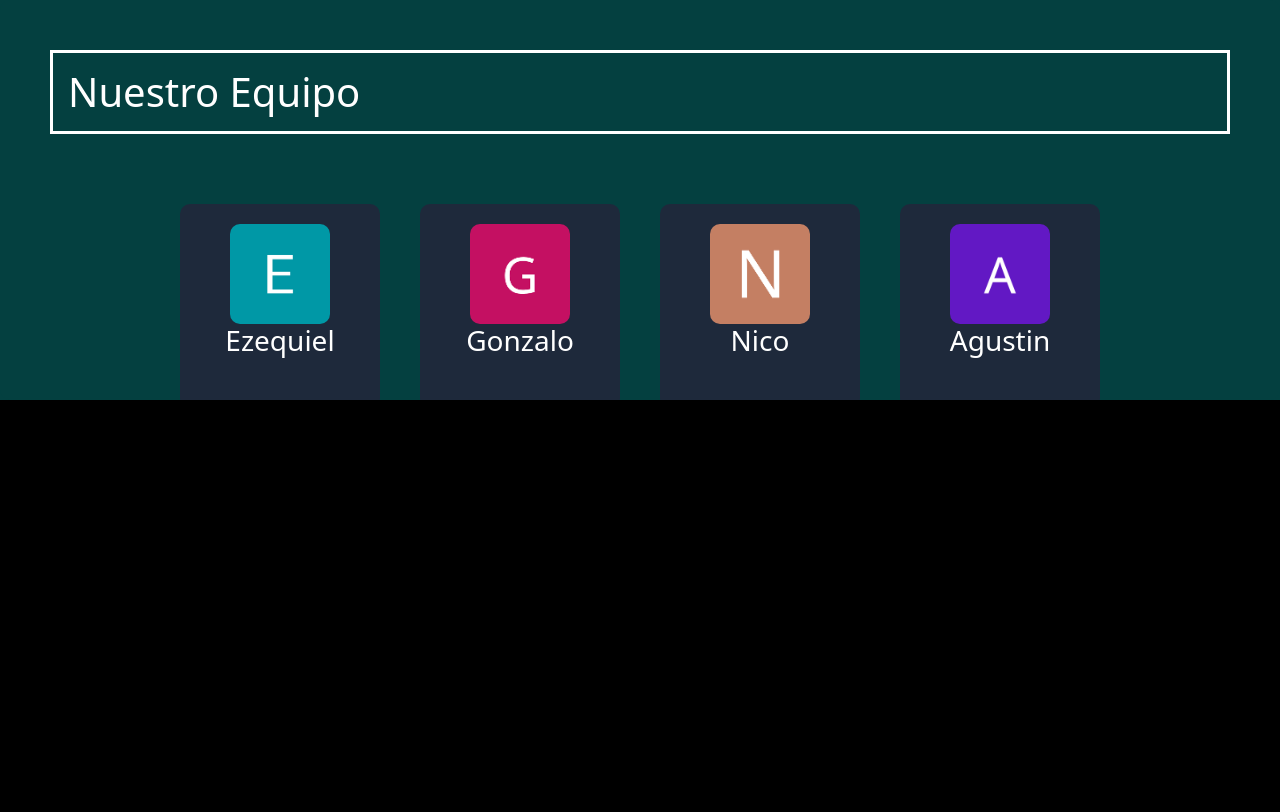
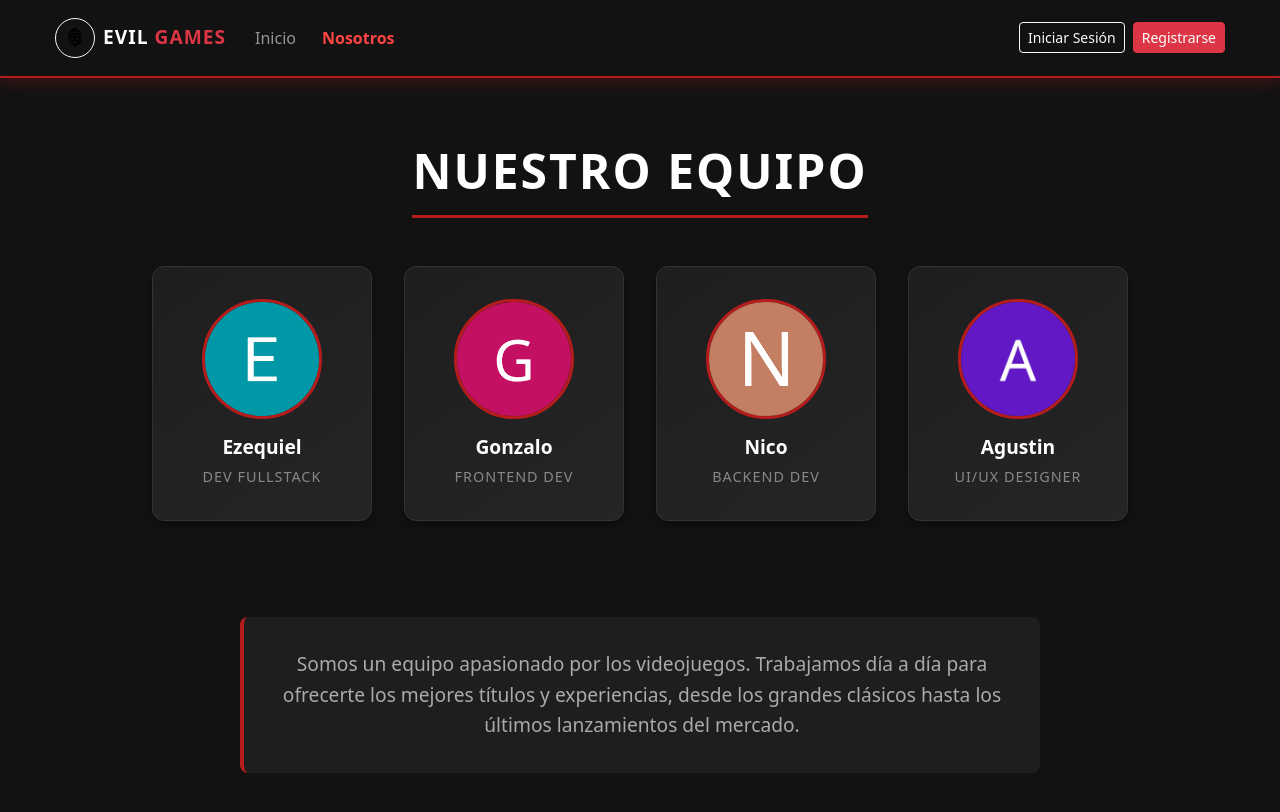
Before and after one commit to Gonza012/proyecto-base-404-devs, a React (Vite) app: page /Aboutus in a window 1280 px wide. Shown: the top 812 px of the page. Built offline with nearby package versions, Linux system fonts and the light colour scheme.

Commit message:
terminando arreglos visuales: navbar, admin

```diff
--- a/src/App.jsx
+++ b/src/App.jsx
@@ -7,10 +7,12 @@ import Register from "./pages/register/register";
 import Aboutus from "./pages/aboutus/aboutus";
 import { BrowserRouter, Route, Routes } from "react-router";
 import Home from "./pages/home/home";
+import CustomNavbar from "./components/navbar/navbar";
 
 function App() {
   return (
     <BrowserRouter>
+      <CustomNavbar />
       <Routes>
         <Route path="/" element={<Home />} />
         <Route
--- /dev/null
+++ b/src/components/navbar/navbar.css
@@ -0,0 +1,43 @@
+.evil-navbar {
+  background-color: #121212 !important;
+  border-bottom: 2px solid #b71c1c;
+  box-shadow: 0 4px 15px rgba(183, 28, 28, 0.3);
+  padding: 0.8rem 1rem;
+}
+
+.brand-text {
+  font-weight: 800;
+  letter-spacing: 1px;
+  font-size: 1.2rem;
+  color: white;
+}
+
+.nav-link {
+  font-weight: 500;
+  transition: all 0.3s ease;
+  margin: 0 5px;
+}
+
+.nav-link:hover {
+  color: #ff4444 !important;
+  text-shadow: 0 0 8px rgba(255, 68, 68, 0.6);
+}
+
+.nav-link.active {
+  color: #ff4444 !important;
+  font-weight: bold;
+}
+
+.user-dropdown {
+  border: 1px solid #333;
+}
+
+@media (max-width: 991px) {
+  .navbar-collapse {
+    background-color: #121212;
+    padding: 1rem;
+    border-radius: 0 0 10px 10px;
+    position: relative;
+    z-index: 1000;
+  }
+}
--- /dev/null
+++ b/src/components/navbar/navbar.jsx
@@ -0,0 +1,109 @@
+import { useEffect, useState } from "react";
+import { Navbar, Container, Nav, Button, Dropdown } from "react-bootstrap";
+import { Link, NavLink, useNavigate, useLocation } from "react-router-dom";
+import logo from "../../assets/img/lgopngegnegro.png";
+import "./navbar.css";
+
+function CustomNavbar() {
+  const [currentUser, setCurrentUser] = useState(null);
+  const navigate = useNavigate();
+  const location = useLocation();
+
+  useEffect(() => {
+    const user = JSON.parse(localStorage.getItem("currentUser"));
+    setCurrentUser(user);
+  }, [location]);
+
+  const handleLogout = () => {
+    localStorage.removeItem("currentUser");
+    localStorage.removeItem("isAdmin");
+    setCurrentUser(null);
+    navigate("/login");
+  };
+
+  return (
+    <Navbar expand="lg" className="evil-navbar" variant="dark" sticky="top">
+      <Container>
+        <Navbar.Brand
+          as={Link}
+          to="/"
+          className="d-flex align-items-center gap-2"
+        >
+          <img
+            src={logo}
+            alt="Evil Games Logo"
+            width="40"
+            height="40"
+            className="d-inline-block align-top rounded-circle border border-light"
+          />
+          <span className="brand-text">
+            EVIL <span className="text-danger">GAMES</span>
+          </span>
+        </Navbar.Brand>
+
+        <Navbar.Toggle aria-controls="basic-navbar-nav" />
+
+        <Navbar.Collapse id="basic-navbar-nav">
+          <Nav className="me-auto">
+            <NavLink to="/" className="nav-link">
+              Inicio
+            </NavLink>
+            <NavLink to="/aboutus" className="nav-link">
+              Nosotros
+            </NavLink>
+
+            {currentUser && currentUser.role === "admin" && (
+              <NavLink
+                to="/AdminPanel"
+                className="nav-link text-warning fw-bold"
+              >
+                ⚡ Panel Admin
+              </NavLink>
+            )}
+          </Nav>
+
+          <Nav className="align-items-center gap-2">
+            {!currentUser ? (
+              <>
+                <Link to="/login">
+                  <Button variant="outline-light" size="sm">
+                    Iniciar Sesión
+                  </Button>
+                </Link>
+                <Link to="/register">
+                  <Button variant="danger" size="sm">
+                    Registrarse
+                  </Button>
+                </Link>
+              </>
+            ) : (
+              <Dropdown align="end">
+                <Dropdown.Toggle
+                  variant="dark"
+                  id="dropdown-basic"
+                  className="d-flex align-items-center gap-2 user-dropdown"
+                >
+                  <span>👤 {currentUser.username}</span>
+                </Dropdown.Toggle>
+
+                <Dropdown.Menu variant="dark">
+                  {currentUser.role === "admin" && (
+                    <Dropdown.Item as={Link} to="/admin">
+                      Gestionar Juegos
+                    </Dropdown.Item>
+                  )}
+                  <Dropdown.Divider />
+                  <Dropdown.Item onClick={handleLogout} className="text-danger">
+                    Cerrar Sesión 🚪
+                  </Dropdown.Item>
+                </Dropdown.Menu>
+              </Dropdown>
+            )}
+          </Nav>
+        </Navbar.Collapse>
+      </Container>
+    </Navbar>
+  );
+}
+
+export default CustomNavbar;
--- a/src/pages/aboutus/aboutUs.css
+++ b/src/pages/aboutus/aboutUs.css
@@ -3,41 +3,44 @@
   margin: 0;
   box-sizing: border-box;
 }
-
-body {
-    background-color: #044040;
+.nosotros-section {
+  background-color: #121212;
+  color: #e0e0e0;
+  padding: 4rem 2rem;
+  min-height: 80vh;
+  display: flex;
+  flex-direction: column;
+  align-items: center;
+  text-align: center;
 }
 
-.nosotros {
-    padding: 50px;
-    background-color: #044040;
-    color: white;
-    height: 400px;
-    border-radius: 10px;
+.titulo-equipo {
+  font-size: 3rem;
+  font-weight: 800;
+  color: #fff;
+  text-transform: uppercase;
+  margin-bottom: 3rem;
+  padding-bottom: 1rem;
+  border-bottom: 3px solid #b71c1c;
+  letter-spacing: 2px;
 }
 
 .team-container {
   display: flex;
-    gap: 40px;
+  gap: 2rem;
   flex-wrap: wrap;
-    align-items: center;
   justify-content: center;
+  margin-bottom: 4rem;
 }
 
-.member-card:hover {
-transform: scale(1.05);
-transition: 0.3s;
-box-shadow: 0 0 15px #22c55e;
+.texto-descripcion {
+  max-width: 800px;
+  font-size: 1.2rem;
+  line-height: 1.6;
+  color: #aaa;
+  margin-top: 2rem;
+  background: #1e1e1e;
+  padding: 2rem;
+  border-radius: 8px;
+  border-left: 4px solid #b71c1c;
 }
-
-.titulo-equipo {
-    margin-bottom: 70px;
-    border: solid;
-    height: 100px;
-    padding: 15px;
-}
-
-p {
-    font-size: 25px;
-    margin-top: 30px;
-}
--- a/src/pages/aboutus/aboutus.jsx
+++ b/src/pages/aboutus/aboutus.jsx
@@ -1,5 +1,4 @@
 import "./aboutUs.css";
-import "./member-card.css";
 import MemberCard from "./member-card";
 import A from "../../assets/Agustin-Imagen.png";
 import Nico from "../../assets/Nico-Imagen.png";
@@ -8,19 +7,20 @@ import Ezequiel from "../../assets/Ezequiel-Imagen.jpg";
 
 function Nosotros() {
   return (
-    <section className="nosotros d-flex flex-column mb-">
+    <section className="nosotros-section">
       <h1 className="titulo-equipo">Nuestro Equipo</h1>
 
       <div className="team-container">
-        <MemberCard nombre="Ezequiel" imagen={Ezequiel} />
-        <MemberCard nombre="Gonzalo" imagen={Gonzalo} />
-        <MemberCard nombre="Nico" imagen={Nico} />
-        <MemberCard nombre="Agustin" imagen={A} />
+        <MemberCard nombre="Ezequiel" rol="Dev Fullstack" imagen={Ezequiel} />
+        <MemberCard nombre="Gonzalo" rol="Frontend Dev" imagen={Gonzalo} />
+        <MemberCard nombre="Nico" rol="Backend Dev" imagen={Nico} />
+        <MemberCard nombre="Agustin" rol="UI/UX Designer" imagen={A} />
       </div>
-      <p>
-        Somos un equipo apasionado por los videojuegos. Trabajamos para
-        ofrecerte los mejores títulos y experiencias, desde clásicos hasta los
-        últimos lanzamientos.
+
+      <p className="texto-descripcion">
+        Somos un equipo apasionado por los videojuegos. Trabajamos día a día
+        para ofrecerte los mejores títulos y experiencias, desde los grandes
+        clásicos hasta los últimos lanzamientos del mercado.
       </p>
     </section>
   );
--- a/src/pages/aboutus/member-card.css
+++ b/src/pages/aboutus/member-card.css
@@ -1,19 +1,42 @@
-* {
-    padding: 0;
-    margin: 0;
-    box-sizing: border-box;
+.member-card {
+  background: linear-gradient(145deg, #1e1e1e, #252525);
+  border: 1px solid #333;
+  border-radius: 12px;
+  padding: 2rem;
+  width: 220px;
+  text-align: center;
+  transition: all 0.3s ease;
+  box-shadow: 0 4px 6px rgba(0, 0, 0, 0.3);
+  position: relative;
+  overflow: hidden;
 }
 
-.member-card {
-    background-color: #1e293b;
-    border-radius: 10px;
-    padding: 20px;
-    width: 200px;
-    text-align: center;
-    color: white;
+.member-card:hover {
+  transform: translateY(-10px);
+  border-color: #b71c1c;
+  box-shadow: 0 10px 20px rgba(183, 28, 28, 0.2);
 }
 
 .member-card img {
-    width: 100px;
-    border-radius: 10px;
+  width: 120px;
+  height: 120px;
+  object-fit: cover;
+  border-radius: 50%;
+  border: 3px solid #b71c1c;
+  margin-bottom: 1rem;
 }
+
+.member-card h3 {
+  color: white;
+  font-size: 1.2rem;
+  margin-bottom: 0.5rem;
+  font-weight: bold;
+}
+
+.member-card p {
+  color: #888;
+  font-size: 0.9rem;
+  margin: 0;
+  text-transform: uppercase;
+  letter-spacing: 1px;
+}
--- a/src/pages/home/home.jsx
+++ b/src/pages/home/home.jsx
@@ -28,24 +28,11 @@ export default function Home() {
       (g) =>
         g.tipo === "normal" &&
         g.categoria === cat &&
-        g.nombre.toLowerCase().includes(search.toLowerCase())
+        g.nombre.toLowerCase().includes(search.toLowerCase()),
     );
 
   return (
     <div className="home">
-      {/* HEADER */}
-      <header className="homeHeader">
-        <div className="container headerContent">
-          <div className="logoPlaceholder">
-            <img src="/logpngeg.png" alt="EvilGame" className="logoImg" />
-            <span className="logoText">
-              EVIL<span>GAME</span>
-            </span>
-          </div>
-        </div>
-      </header>
-
-      {/* DESTACADOS */}
       {destacados.length > 0 && (
         <section className="container py-4">
           <h2 className="sectionTitle">Destacados</h2>
```
Also changed, not shown: src/components/ProtectedAdmin.jsx (+5 -7 lines). Lines whose indentation alone changed are shown as unchanged.
